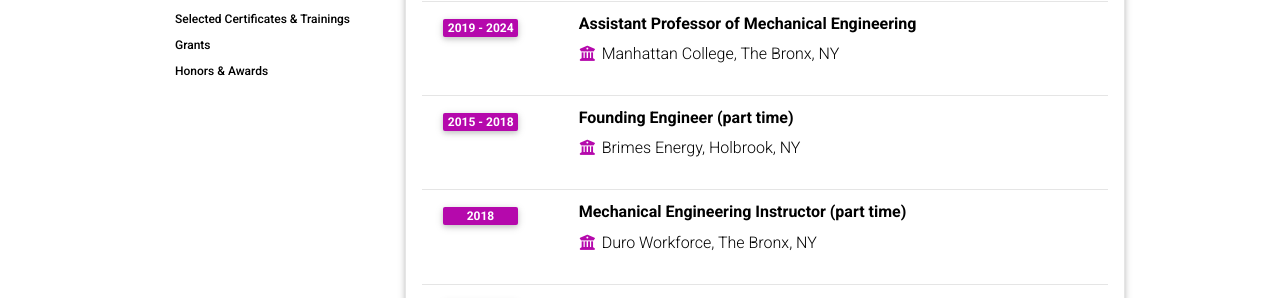
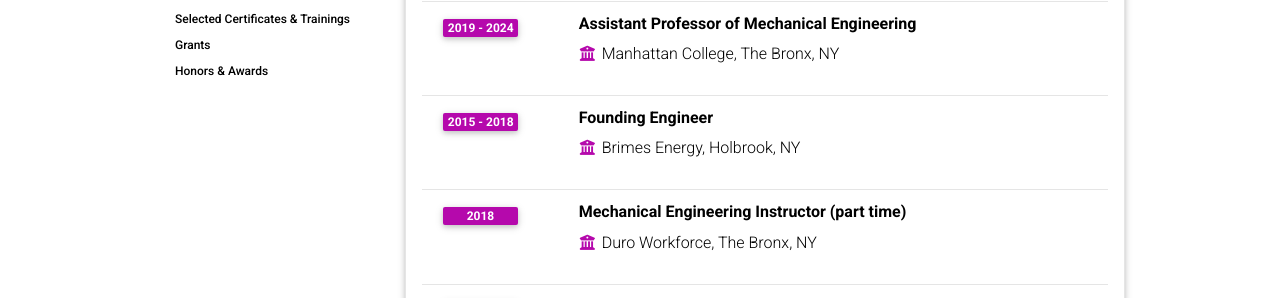
Before and after one commit to MasoudMiM/masoudmim.github.io, a Jekyll site: the page built from _pages/cv.md, in a window 1280 px wide and 900 px high, scrolled down 630 px. Shown: the part 152-450 px from the top of the window. Built offline with Jekyll 4.4.1, drawn with Linux system fonts in a browser that asks for light colours; comment, search, counter and statistics services are not loaded; a style sheet for code colours, icons or effects is not loaded.

Commit message:
fixed an entry in cv

```diff
--- a/_data/cv.yml
+++ b/_data/cv.yml
@@ -26,7 +26,7 @@
     - title: Assistant Professor of Mechanical Engineering
       institution: Manhattan College, The Bronx, NY
       year: 2019 - 2024
-    - title: Founding Engineer (part time)
+    - title: Founding Engineer
       institution: Brimes Energy, Holbrook, NY
       year: 2015 - 2018
     - title: Mechanical Engineering Instructor (part time)
```
